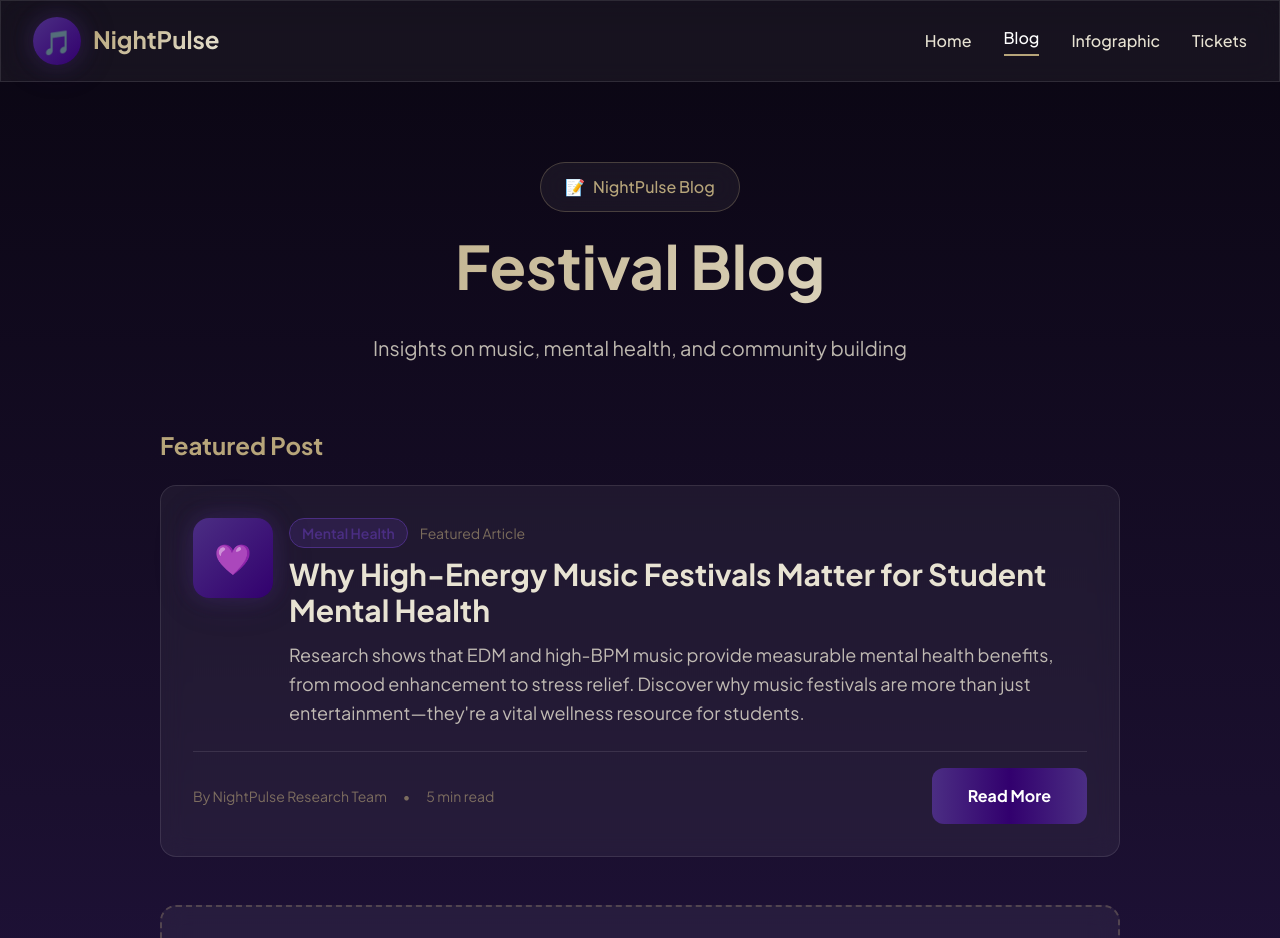
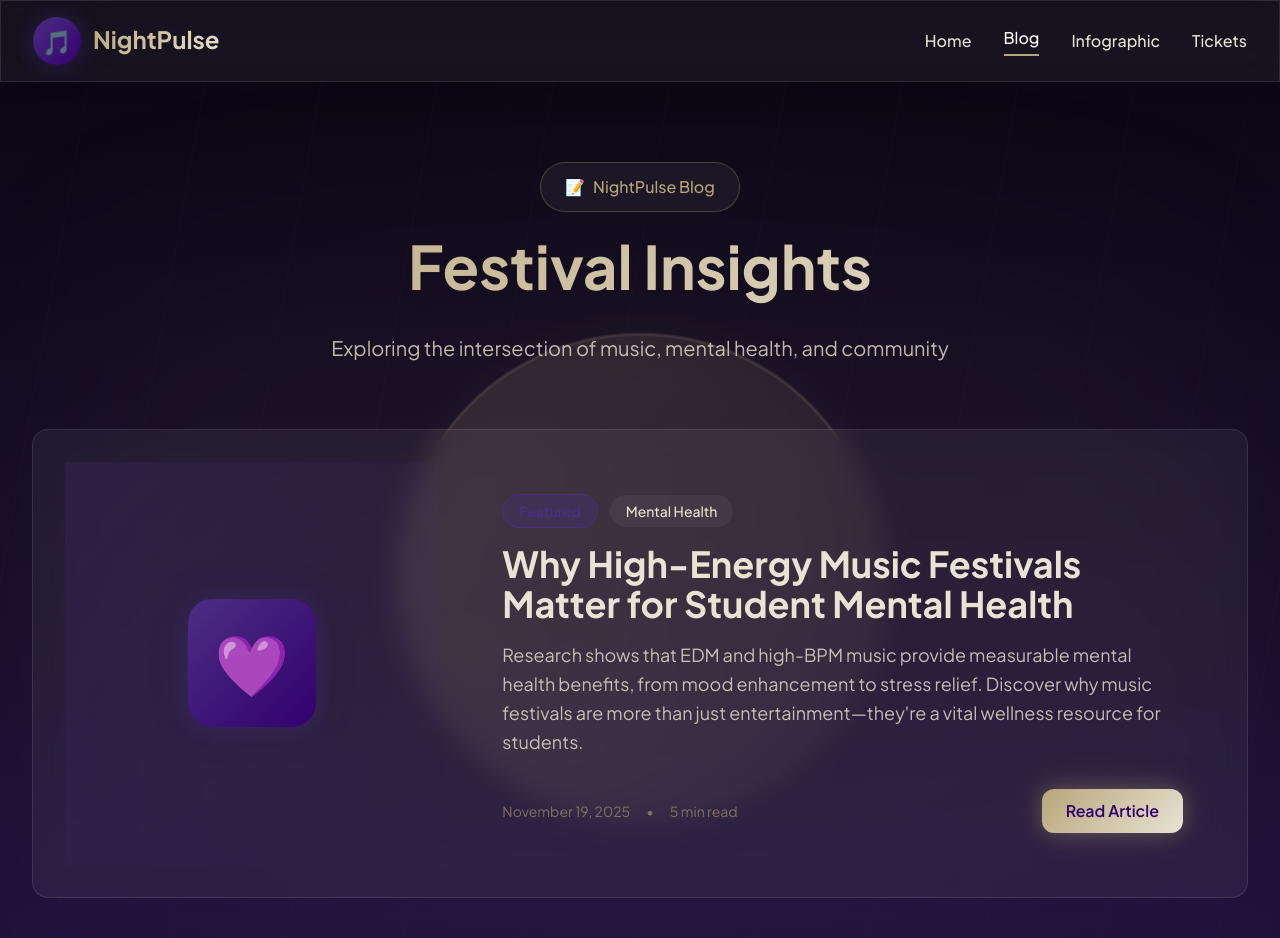
Before and after one commit to priyanshdhanuka27/engl-au25, a Next.js app: page /blog in a window 1280 px wide. Shown: the top 938 px of the page. Built offline with nearby package versions, Linux system fonts and the light colour scheme.

Commit message:
updated contents fro blog infographic and article

```diff
--- a/app/blog/mental-health-benefits/page.tsx
+++ b/app/blog/mental-health-benefits/page.tsx
@@ -173,20 +173,6 @@ export default function MentalHealthBenefitsPost() {
               the healing power of music, the strength of community, and our responsibility to the planet.
             </p>
           </section>
-
-          {/* Call to Action */}
-          <Card className="bg-gradient-purple/20 glow-purple text-center space-y-4">
-            <h3 className="text-2xl font-bold text-uw-gold-light">
-              Stay Connected
-            </h3>
-            <p className="text-uw-gold-light/80 max-w-xl mx-auto">
-              Want to be notified when NightPulse Seattle gets approved? Sign up for updates
-              and be the first to know when tickets go on sale.
-            </p>
-            <GradientButton href="/tickets">
-              Get Notified
-            </GradientButton>
-          </Card>
         </article>
 
         {/* Navigation */}
--- a/app/blog/page.tsx
+++ b/app/blog/page.tsx
@@ -2,12 +2,25 @@
 import React from 'react';
 import Link from 'next/link';
 import Card from '@/components/Card';
-import GradientButton from '@/components/GradientButton';
+import BackgroundCircles from '@/components/BackgroundCircles';
 
 export default function BlogPage() {
+  const featuredPost = {
+    id: 1,
+    title: 'Why High-Energy Music Festivals Matter for Student Mental Health',
+    excerpt: 'Research shows that EDM and high-BPM music provide measurable mental health benefits, from mood enhancement to stress relief. Discover why music festivals are more than just entertainment—they\'re a vital wellness resource for students.',
+    category: 'Mental Health',
+    date: new Date().toLocaleDateString('en-US', { year: 'numeric', month: 'long', day: 'numeric' }),
+    readTime: '5 min read',
+    icon: '💜',
+    link: '/blog/mental-health-benefits',
+  };
+
   return (
-    <div className="min-h-screen py-20">
-      <div className="max-w-5xl mx-auto px-4 sm:px-6 lg:px-8">
+    <div className="min-h-screen py-20 relative overflow-hidden">
+      <BackgroundCircles variant="gold" className="opacity-30" />
+
+      <div className="max-w-7xl mx-auto px-4 sm:px-6 lg:px-8 relative z-10">
         {/* Header */}
         <div className="text-center space-y-6 mb-16 animate-fade-in">
           <div className="inline-flex items-center space-x-2 glass-effect px-6 py-3 rounded-full border border-uw-gold/30">
@@ -16,71 +29,61 @@ export default function BlogPage() {
           </div>
 
           <h1 className="text-5xl md:text-6xl font-bold gradient-text">
-            Festival Blog
+            Festival Insights
           </h1>
 
           <p className="text-xl text-uw-gold-light/80 max-w-2xl mx-auto leading-relaxed">
-            Insights on music, mental health, and community building
+            Exploring the intersection of music, mental health, and community
           </p>
         </div>
 
         {/* Featured Post */}
-        <div className="mb-12">
-          <h2 className="text-2xl font-bold text-uw-gold mb-6">Featured Post</h2>
-
-          <Card className="animate-slide-up">
-            <div className="space-y-6">
-              {/* Post Header */}
-              <div className="flex items-start space-x-4">
-                <div className="w-20 h-20 rounded-2xl bg-gradient-purple glow-purple flex items-center justify-center flex-shrink-0">
-                  <span className="text-3xl">💜</span>
-                </div>
-                <div className="flex-1">
-                  <div className="flex items-center space-x-3 mb-2">
-                    <span className="px-3 py-1 rounded-full bg-uw-purple/30 text-uw-purple text-sm font-semibold border border-uw-purple">
-                      Mental Health
-                    </span>
-                    <span className="text-uw-gold/60 text-sm">
-                      Featured Article
-                    </span>
-                  </div>
-                  <h3 className="text-3xl font-bold text-uw-gold-light mb-3">
-                    Why High-Energy Music Festivals Matter for Student Mental Health
-                  </h3>
-                  <p className="text-uw-gold-light/80 text-lg leading-relaxed">
-                    Research shows that EDM and high-BPM music provide measurable mental health benefits,
-                    from mood enhancement to stress relief. Discover why music festivals are more than
-                    just entertainment—they're a vital wellness resource for students.
-                  </p>
+        <div className="mb-16">
+          <Card className="animate-slide-up overflow-hidden">
+            <div className="md:flex md:space-x-8">
+              {/* Icon Section */}
+              <div className="md:w-1/3 flex items-center justify-center p-8 bg-gradient-to-br from-uw-purple/20 to-transparent">
+                <div className="w-32 h-32 rounded-3xl bg-gradient-purple glow-purple flex items-center justify-center">
+                  <span className="text-6xl">{featuredPost.icon}</span>
                 </div>
               </div>
 
-              {/* Post Meta */}
-              <div className="flex items-center justify-between pt-4 border-t border-white/10">
-                <div className="flex items-center space-x-4 text-uw-gold/60 text-sm">
-                  <span>By NightPulse Research Team</span>
-                  <span>•</span>
-                  <span>5 min read</span>
+              {/* Content Section */}
+              <div className="md:w-2/3 p-8 space-y-4">
+                <div className="flex items-center space-x-3">
+                  <span className="px-4 py-1.5 rounded-full bg-uw-purple/30 text-uw-purple text-sm font-semibold border border-uw-purple">
+                    Featured
+                  </span>
+                  <span className="px-4 py-1.5 rounded-full bg-white/5 text-uw-gold-light text-sm font-medium">
+                    {featuredPost.category}
+                  </span>
                 </div>
-                <GradientButton href="/blog/mental-health-benefits">
-                  Read More
-                </GradientButton>
+
+                <h2 className="text-3xl md:text-4xl font-bold text-uw-gold-light leading-tight">
+                  {featuredPost.title}
+                </h2>
+
+                <p className="text-uw-gold-light/80 text-lg leading-relaxed">
+                  {featuredPost.excerpt}
+                </p>
+
+                <div className="flex items-center justify-between pt-4">
+                  <div className="flex items-center space-x-4 text-uw-gold/60 text-sm">
+                    <span>{featuredPost.date}</span>
+                    <span>•</span>
+                    <span>{featuredPost.readTime}</span>
+                  </div>
+                  <Link
+                    href={featuredPost.link}
+                    className="px-6 py-2.5 rounded-xl bg-gradient-gold text-uw-purple-dark font-semibold hover:scale-105 transition-transform duration-300 glow-gold"
+                  >
+                    Read Article
+                  </Link>
+                </div>
               </div>
             </div>
           </Card>
         </div>
-
-        {/* Coming Soon Notice */}
-        <Card className="text-center space-y-4 bg-white/5 border-2 border-dashed border-uw-gold/30" hover={false}>
-          <div className="text-5xl">✨</div>
-          <h3 className="text-2xl font-bold text-uw-gold-light">
-            More Posts Coming Soon
-          </h3>
-          <p className="text-uw-gold-light/70 max-w-md mx-auto">
-            We're working on more articles about festival culture, sustainability practices,
-            and community impact. Check back after proposal approval!
-          </p>
-        </Card>
 
         {/* Back Link */}
         <div className="text-center mt-12">
--- a/app/infographic/page.tsx
+++ b/app/infographic/page.tsx
@@ -45,57 +45,6 @@ export default function InfographicPage() {
         <div className="mb-12">
           <Infographic />
         </div>
-
-        {/* Action Buttons */}
-        <Card className="space-y-6">
-          <h2 className="text-2xl font-bold text-center gradient-text">
-            Share This Data
-          </h2>
-
-          {/* Download Button */}
-          <div className="text-center">
-            <GradientButton onClick={handleDownload}>
-              📥 Download as PDF
-            </GradientButton>
-          </div>
-
-          {/* Share Buttons */}
-          <div className="flex flex-wrap justify-center gap-4">
-            <button
-              onClick={() => handleShare('Twitter')}
-              className="px-6 py-3 rounded-xl glass-effect hover:bg-white/10 transition-all duration-300 hover:scale-105 text-uw-gold-light font-medium border border-uw-gold/30 hover:border-uw-gold"
-            >
-              🐦 Twitter
-            </button>
-            <button
-              onClick={() => handleShare('Facebook')}
-              className="px-6 py-3 rounded-xl glass-effect hover:bg-white/10 transition-all duration-300 hover:scale-105 text-uw-gold-light font-medium border border-uw-gold/30 hover:border-uw-gold"
-            >
-              📘 Facebook
-            </button>
-            <button
-              onClick={() => handleShare('LinkedIn')}
-              className="px-6 py-3 rounded-xl glass-effect hover:bg-white/10 transition-all duration-300 hover:scale-105 text-uw-gold-light font-medium border border-uw-gold/30 hover:border-uw-gold"
-            >
-              💼 LinkedIn
-            </button>
-            <button
-              onClick={() => handleShare('Instagram')}
-              className="px-6 py-3 rounded-xl glass-effect hover:bg-white/10 transition-all duration-300 hover:scale-105 text-uw-gold-light font-medium border border-uw-gold/30 hover:border-uw-gold"
-            >
-              📷 Instagram
-            </button>
-          </div>
-
-          {/* Status Message */}
-          {showMessage && (
-            <div className="p-4 rounded-xl bg-uw-purple/20 border border-uw-purple text-center animate-fade-in">
-              <p className="text-uw-gold-light font-medium">
-                ✨ Feature coming soon! Check back after proposal approval.
-              </p>
-            </div>
-          )}
-        </Card>
 
         {/* Additional Context */}
         <div className="mt-12 grid md:grid-cols-2 gap-8">
```
